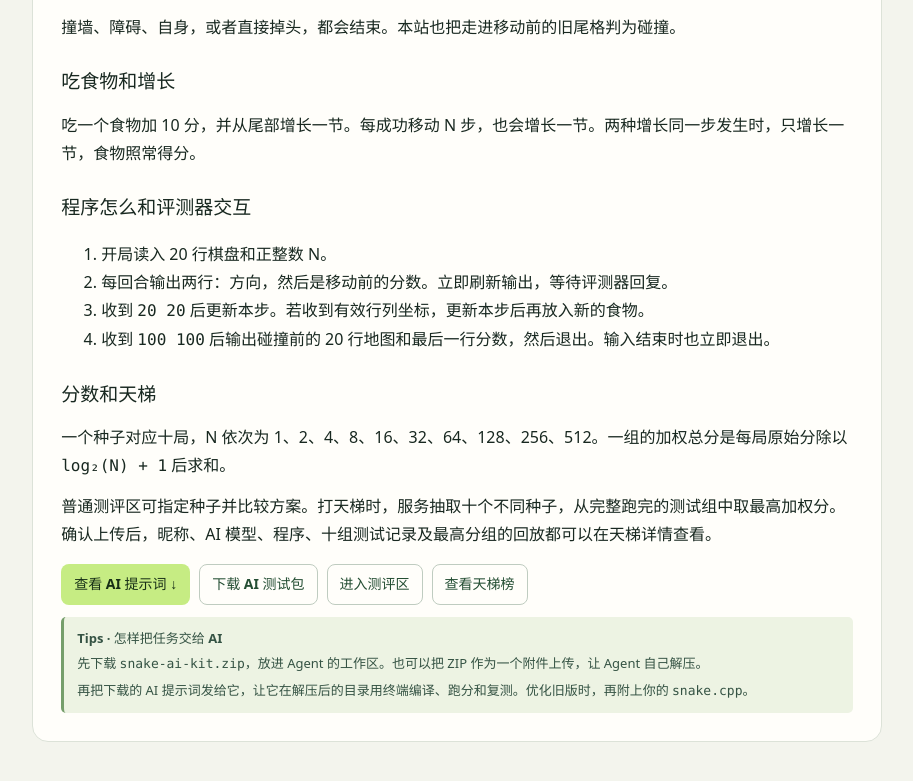
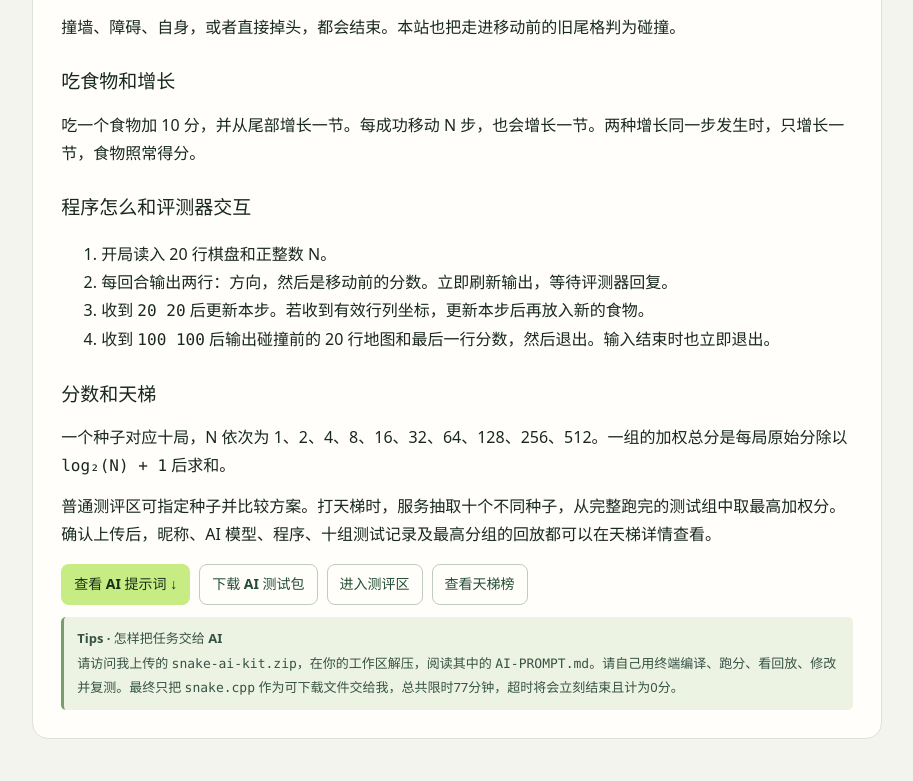
Before and after one commit to ljr0724/snake, a plain HTML site: page rules.html in a window 1280 px wide. Shown: the part 526-1307 px from the top of the page, without its empty margins (19-932 px from the left). Drawn offline with Linux system fonts and the light colour scheme.

Commit message:
Update AI handoff tips from supplied screenshot

```diff
--- a/rules.html
+++ b/rules.html
@@ -30,8 +30,7 @@
             <footer class="page-actions"><a class="primary-link" href="/prompt.md" download="snake-ai-prompt.md">查看 AI 提示词 ↓</a><a class="secondary-link" href="/ai-kit.zip" download="snake-ai-kit.zip">下载 AI 测试包</a><a class="secondary-link" href="/evaluate">进入测评区</a><a class="secondary-link" href="/ladder">查看天梯榜</a></footer>
             <aside class="ai-handoff-tip" aria-label="怎样把任务交给 AI">
                 <strong>Tips · 怎样把任务交给 AI</strong>
-                <p>先下载 <code>snake-ai-kit.zip</code>，放进 Agent 的工作区。也可以把 ZIP 作为一个附件上传，让 Agent 自己解压。</p>
-                <p>再把下载的 AI 提示词发给它，让它在解压后的目录用终端编译、跑分和复测。优化旧版时，再附上你的 <code>snake.cpp</code>。</p>
+                <p>请访问我上传的 <code>snake-ai-kit.zip</code>，在你的工作区解压，阅读其中的 <code>AI-PROMPT.md</code>。请自己用终端编译、跑分、看回放、修改并复测。最终只把 <code>snake.cpp</code> 作为可下载文件交给我，总共限时77分钟，超时将会立刻结束且计为0分。</p>
             </aside>
         </article>
     </main>
```
